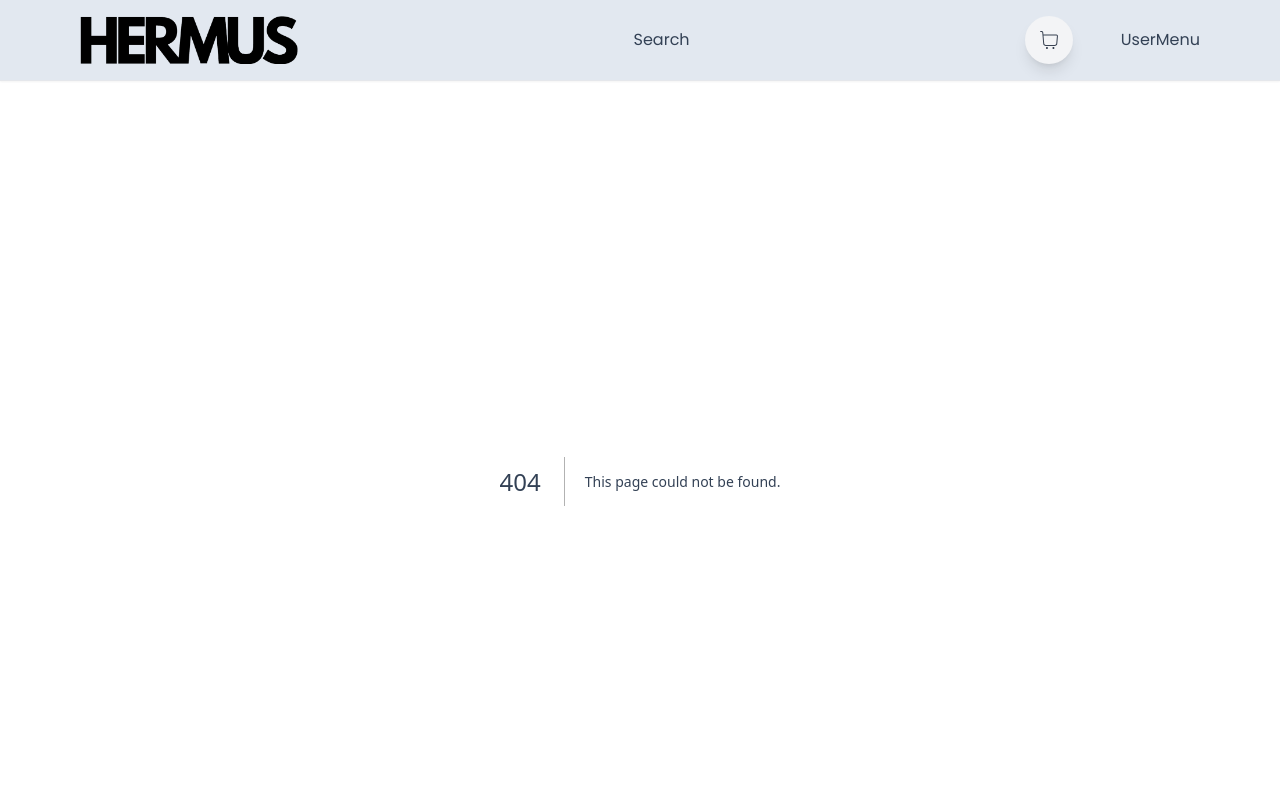
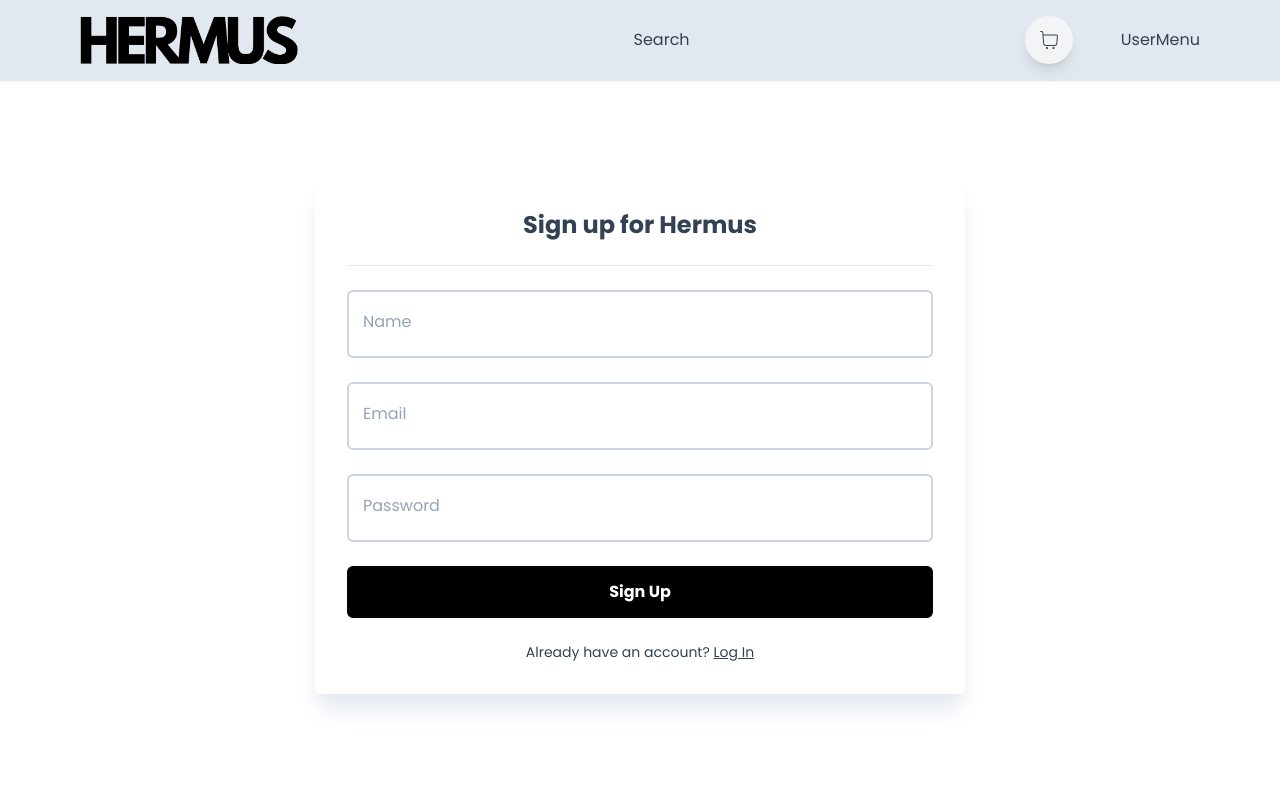
Before and after one commit to princeuu/ecommerce-shop-hermus, a Next.js app: page /register in a window 1280 px wide. Before the commit this address had no page. Shown: the top 800 px of the page. Built offline with nearby package versions, Linux system fonts and the light colour scheme.

Commit message:
added registration functionality

```diff
--- /dev/null
+++ b/app/components/FormWrap.tsx
@@ -0,0 +1,35 @@
+const FormWrap = ({ children }: { children: React.ReactNode }) => {
+  return (
+    <div
+      className="
+        min-h-fit
+        h-full
+        flex
+        items-center
+        justify-center
+        pb-12
+        pt-24
+        "
+    >
+      <div
+        className="
+            max-w-[650px]
+            w-full
+            flex
+            flex-col
+            gap-6
+            items-center
+            shadow-xl
+            shadow-slate-200
+            rounded-md
+            p-4
+            md:p-8
+            "
+      >
+        {children}
+      </div>
+    </div>
+  );
+};
+
+export default FormWrap;
--- a/app/components/products/Heading.tsx
+++ b/app/components/Heading.tsx
@@ -5,8 +5,8 @@ interface HeadingProps {
 
 const Heading: React.FC<HeadingProps> = ({title,center}) => {
      return (
-       <div className={center? "text-center" : "text-start"}>
-         <h1 className="font-bold text-2x1">{title}</h1>
+       <div className={center ? "text-center" : "text-start"}>
+         <h1 className="font-bold text-2xl">{title}</h1>
        </div>
      );
 }
--- /dev/null
+++ b/app/components/inputs/input.tsx
@@ -0,0 +1,75 @@
+"use client";
+
+import { UseFormRegister, FieldValues, FieldErrors } from "react-hook-form";
+
+interface InputProps {
+  id: string;
+  label: string;
+  type?: string;
+  disabled?: boolean;
+  required?: boolean;
+  register: UseFormRegister<FieldValues>;
+  errors: FieldErrors;
+}
+
+const Input: React.FC<InputProps> = ({
+  id,
+  label,
+  type,
+  disabled,
+  required,
+  register,
+  errors,
+}) => {
+  return (
+    <div className="w-full relative">
+      <input
+        autoComplete="off"
+        id={id}
+        disabled={disabled}
+        {...register(id, { required })}
+        placeholder=""
+        type={type}
+        className={`
+    peer
+    w-full
+    p-4
+    pt-6
+    outline-none
+    bg-white
+    font-light
+    border-2
+    rounded-md
+    transition
+    disabled:opacity-70
+    disabled:cursor-not-allowed
+    ${errors[id] ? "border-rose-400" : "border-slate-300"}
+    ${errors[id] ? "focus:border-rose-400" : "focus:border-slate-300"}
+    `}
+      />
+      <label
+        htmlFor={id}
+        className={`absolute
+      cursor-text
+      text-md
+      duration-150
+      transform
+      -translate-y-3
+      top-5
+      z-10
+      origin-[0]
+      left-4
+      peer-placeholder-shown:scale-100
+      peer-placeholder-shown:translate-y-0
+      peer-focus:scale-75
+      peer-focus:-translate-y-4
+      ${errors[id] ? "text-rose-500" : "text-slate-400"}
+      `}
+      >
+        {label}
+      </label>
+    </div>
+  );
+};
+
+export default Input;
--- /dev/null
+++ b/app/register/RegisterForm.tsx
@@ -0,0 +1,72 @@
+"use client";
+
+import { useState } from "react";
+import Heading from "../components/Heading";
+import Input from "../components/inputs/input";
+import { FieldValues, SubmitHandler, useForm } from "react-hook-form";
+import Button from "../components/Button";
+import Link from "next/link";
+
+const RegisterForm = () => {
+  const [isLoading, setIsloading] = useState(false);
+  const {
+    register,
+    handleSubmit,
+    formState: { errors },
+  } = useForm<FieldValues>({
+    defualtValues: {
+      name: "",
+      email: "",
+      password: "",
+    },
+  });
+
+  const onSubmit: SubmitHandler<FieldValues> = (data) => {
+    setIsloading(true);
+    console.log(data);
+  };
+
+  return (
+    <>
+      <Heading title="Sign up for Hermus" />
+      <hr className="bg-slate-300 w-full h-px" />
+      <Input
+        id="name"
+        label="Name"
+        disabled={isLoading}
+        register={register}
+        errors={errors}
+        required
+      />
+      <Input
+        id="email"
+        label="Email"
+        disabled={isLoading}
+        register={register}
+        errors={errors}
+        required
+      />
+      <Input
+        id="password"
+        label="Password"
+        disabled={isLoading}
+        register={register}
+        errors={errors}
+        required
+        type="password"
+      />
+      <Button
+        label={isLoading ? "Loading" : "Sign Up"}
+        onClick={handleSubmit(onSubmit)}
+      />
+      <p className="text-sm">
+        Already have an account?{" "}
+        <Link className="underline" href="/login">
+          Log In
+        </Link>
+      </p>
+    </>
+  );
+};
+
+export default RegisterForm;
--- /dev/null
+++ b/app/register/page.tsx
@@ -0,0 +1,13 @@
+import Container from "../components/Container";
+import FormWrap from "../components/FormWrap";
+import RegisterForm from "./RegisterForm";
+
+const Register = () => {
+    return ( <Container>
+        <FormWrap>
+            <RegisterForm/>
+        </FormWrap>
+    </Container> );
+}
+
+export default Register;
--- a/package.json
+++ b/package.json
@@ -22,6 +22,7 @@
     "postcss": "8.4.49",
     "react": "19.0.0",
     "react-dom": "19.0.0",
+    "react-hook-form": "^7.54.2",
     "react-hot-toast": "^2.4.1",
     "react-icons": "^5.4.0",
     "tailwindcss": "3.4.17",
```
Also changed, not shown: app/cart/CartClient.tsx (+10 -3 lines), 1 other file (tests, documents, lock files or other folders).
